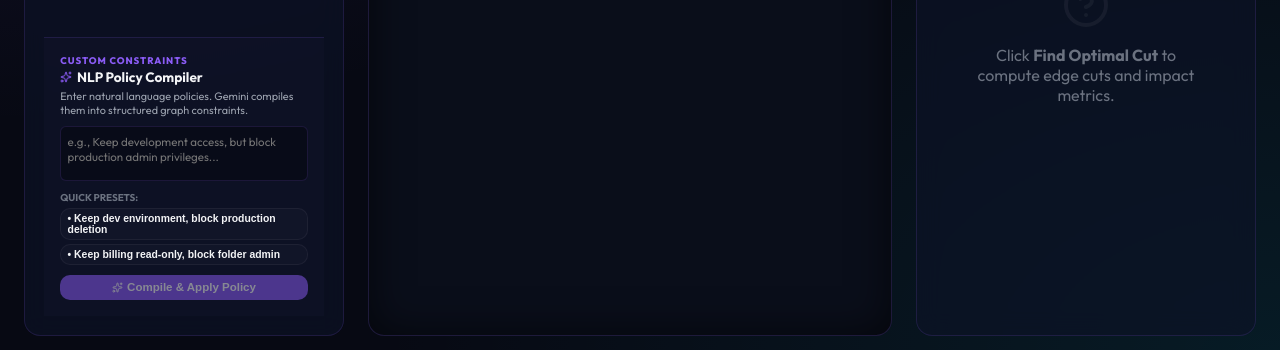
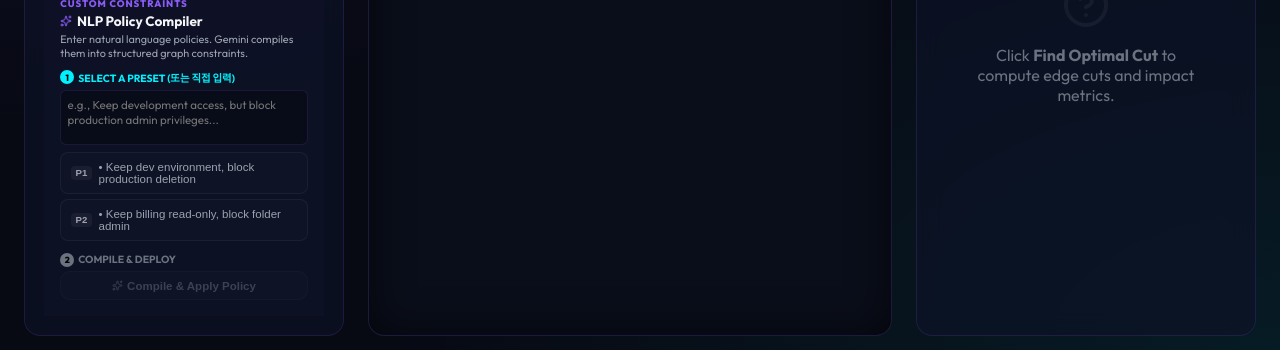
Before and after one commit to sforseohn/IAM-Surgeon, a Next.js app: page / in a window 1280 px wide. Shown: the part 440-790 px from the top of the page. Built offline with nearby package versions, Linux system fonts and the light colour scheme.

Commit message:
feat: design highly visual step-by-step guided UX (1️⃣ select, 2️⃣ compile) with tactile preset buttons and glowing pulse compile animations

```diff
--- a/app/globals.css
+++ b/app/globals.css
@@ -738,3 +738,58 @@ body {
   height: 48px;
   color: rgba(255,255,255,0.05);
 }
+
+/* ========================================================
+   TACTILE STEP HIGHLIGHTS & PULSING GLOW ANIMATIONS
+   ======================================================== */
+@keyframes button-pulse-glow {
+  0% {
+    box-shadow: 0 0 0 0 rgba(139, 92, 246, 0.6);
+    transform: scale(1);
+  }
+  50% {
+    box-shadow: 0 0 0 8px rgba(139, 92, 246, 0);
+    transform: scale(1.02);
+  }
+  100% {
+    box-shadow: 0 0 0 0 rgba(139, 92, 246, 0);
+    transform: scale(1);
+  }
+}
+
+.btn-glowing-pulse {
+  animation: button-pulse-glow 1.8s infinite !important;
+  background: linear-gradient(135deg, var(--color-primary) 0%, #a78bfa 100%) !important;
+  border: 1px solid rgba(255, 255, 255, 0.2) !important;
+  color: white !important;
+  font-weight: 700 !important;
+  letter-spacing: 0.02em;
+}
+
+.preset-tactile-btn {
+  background: rgba(255, 255, 255, 0.01) !important;
+  border: 1px solid rgba(255, 255, 255, 0.05) !important;
+  border-radius: 8px !important;
+  padding: 0.5rem 0.6rem !important;
+  color: var(--text-secondary) !important;
+  font-size: 0.72rem !important;
+  text-align: left !important;
+  cursor: pointer !important;
+  transition: all 0.2s cubic-bezier(0.4, 0, 0.2, 1) !important;
+  display: flex !important;
+  align-items: center !important;
+  gap: 0.4rem !important;
+}
+
+.preset-tactile-btn:hover {
+  background: rgba(139, 92, 246, 0.05) !important;
+  border-color: rgba(139, 92, 246, 0.3) !important;
+  color: var(--text-primary) !important;
+  transform: translateX(2px);
+}
+
+.preset-tactile-btn.active-preset {
+  background: rgba(139, 92, 246, 0.08) !important;
+  border-color: var(--color-primary) !important;
+  color: white !important;
+}
--- a/app/page.tsx
+++ b/app/page.tsx
@@ -651,6 +651,13 @@ export default function Home() {
                 </p>
               </div>
 
+              {/* STEP 1 SECTION */}
+              <div style={{ display: "flex", flexDirection: "column", gap: "0.3rem" }}>
+                <div style={{ fontSize: "0.65rem", fontWeight: 700, color: "var(--color-secondary)", display: "flex", alignItems: "center", gap: "0.25rem" }}>
+                  <span style={{ background: "var(--color-secondary)", color: "#000", width: "14px", height: "14px", borderRadius: "50%", display: "inline-flex", alignItems: "center", justifyContent: "center", fontSize: "0.55rem", fontWeight: 900, textAlign: "center" }}>1</span>
+                  SELECT A PRESET (또는 직접 입력)
+                </div>
+
                 <textarea
                   style={{
                     width: "100%",
@@ -666,61 +673,60 @@ export default function Home() {
                   }}
                   placeholder="e.g., Keep development access, but block production admin privileges..."
                   value={nlpPolicyInput}
-                onChange={(e) => setNlpPolicyInput(e.target.value)}
+                  onChange={(e) => {
+                    setNlpPolicyInput(e.target.value);
+                    setCompiledConstraint(null);
+                  }}
                 />
 
-              {/* Quick Presets */}
-              <div style={{ display: "flex", flexDirection: "column", gap: "0.25rem" }}>
-                <span style={{ fontSize: "0.62rem", fontWeight: 700, color: "var(--text-muted)", textTransform: "uppercase" }}>QUICK PRESETS:</span>
+                {/* Tactical Preset Cards */}
+                <div style={{ display: "flex", flexDirection: "column", gap: "0.3rem", marginTop: "0.15rem" }}>
                   <button
-                  className="btn btn-secondary"
-                  style={{
-                    padding: "0.25rem 0.4rem",
-                    fontSize: "0.65rem",
-                    justifyContent: "flex-start",
-                    textAlign: "left",
-                    background: "rgba(255,255,255,0.02)",
-                    border: "1px solid rgba(255,255,255,0.05)"
-                  }}
+                    className={`preset-tactile-btn ${nlpPolicyInput === "Keep dev environment, block production deletion" ? "active-preset" : ""}`}
                     onClick={() => handleApplyNlpPreset("Keep dev environment, block production deletion")}
                   >
-                  • Keep dev environment, block production deletion
+                    <span style={{ fontSize: "0.6rem", fontWeight: 800, padding: "0.1rem 0.3rem", background: "rgba(255,255,255,0.05)", borderRadius: "4px", color: "var(--text-secondary)" }}>P1</span>
+                    <span style={{ flex: 1 }}>• Keep dev environment, block production deletion</span>
                   </button>
                   <button
-                  className="btn btn-secondary"
-                  style={{
-                    padding: "0.25rem 0.4rem",
-                    fontSize: "0.65rem",
-                    justifyContent: "flex-start",
-                    textAlign: "left",
-                    background: "rgba(255,255,255,0.02)",
-                    border: "1px solid rgba(255,255,255,0.05)"
-                  }}
+                    className={`preset-tactile-btn ${nlpPolicyInput === "Keep billing read-only, block folder admin" ? "active-preset" : ""}`}
                     onClick={() => handleApplyNlpPreset("Keep billing read-only, block folder admin")}
                   >
-                  • Keep billing read-only, block folder admin
+                    <span style={{ fontSize: "0.6rem", fontWeight: 800, padding: "0.1rem 0.3rem", background: "rgba(255,255,255,0.05)", borderRadius: "4px", color: "var(--text-secondary)" }}>P2</span>
+                    <span style={{ flex: 1 }}>• Keep billing read-only, block folder admin</span>
                   </button>
+                </div>
+              </div>
+
+              {/* STEP 2 SECTION */}
+              <div style={{ display: "flex", flexDirection: "column", gap: "0.3rem", marginTop: "0.15rem" }}>
+                <div style={{ fontSize: "0.65rem", fontWeight: 700, color: nlpPolicyInput && !compiledConstraint ? "var(--color-primary)" : "var(--text-muted)", display: "flex", alignItems: "center", gap: "0.25rem" }}>
+                  <span style={{ background: nlpPolicyInput && !compiledConstraint ? "var(--color-primary)" : "var(--text-muted)", color: "#000", width: "14px", height: "14px", borderRadius: "50%", display: "inline-flex", alignItems: "center", justifyContent: "center", fontSize: "0.55rem", fontWeight: 900, textAlign: "center" }}>2</span>
+                  COMPILE & DEPLOY
                 </div>
 
                 <button
-                className="btn btn-primary"
+                  className={`btn ${nlpPolicyInput && !compiledConstraint && !nlpLoading ? "btn-glowing-pulse" : "btn-primary"}`}
                   style={{
                     width: "100%",
-                  padding: "0.35rem",
+                    padding: "0.45rem",
                     fontSize: "0.72rem",
-                  background: "var(--color-primary)",
-                  boxShadow: "0 2px 6px var(--color-primary-glow)",
+                    background: nlpPolicyInput && !compiledConstraint ? "var(--color-primary)" : "rgba(255,255,255,0.02)",
+                    border: nlpPolicyInput && !compiledConstraint ? "1px solid var(--color-primary)" : "1px solid rgba(255,255,255,0.05)",
+                    color: nlpPolicyInput && !compiledConstraint ? "#fff" : "var(--text-muted)",
                     display: "flex",
                     alignItems: "center",
                     justifyContent: "center",
-                  gap: "0.25rem"
+                    gap: "0.25rem",
+                    cursor: nlpPolicyInput ? "pointer" : "not-allowed",
+                    transition: "all 0.3s ease"
                   }}
                   onClick={() => handleCompilePolicy()}
                   disabled={!nlpPolicyInput || nlpLoading}
                 >
                   {nlpLoading ? (
                     <>
-                    <div className="spinner" style={{ width: "12px", height: "12px", borderWidth: "2px" }} /> Compiling Policy AST...
+                      <div className="spinner" style={{ width: "12px", height: "12px", borderWidth: "2px", borderTopColor: "#fff" }} /> Compiling Policy AST...
                     </>
                   ) : (
                     <>
@@ -728,6 +734,7 @@ export default function Home() {
                     </>
                   )}
                 </button>
+              </div>
 
               {/* Compiled Output Block */}
               {compiledConstraint && (
@@ -741,7 +748,8 @@ export default function Home() {
                   color: "var(--color-success)",
                   display: "flex",
                   flexDirection: "column",
-                  gap: "0.15rem"
+                  gap: "0.15rem",
+                  marginTop: "0.15rem"
                 }}>
                   <div style={{ fontWeight: 800, fontSize: "0.6rem", display: "flex", alignItems: "center", gap: "0.2rem" }}>
                     <span>✓ COMPILED CONSTRAINT AST:</span>
```
Lines whose indentation alone changed are shown as unchanged.
